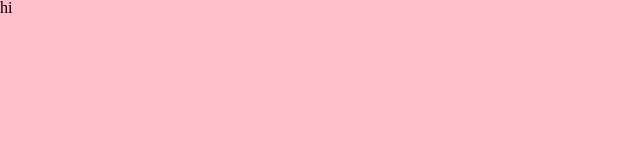
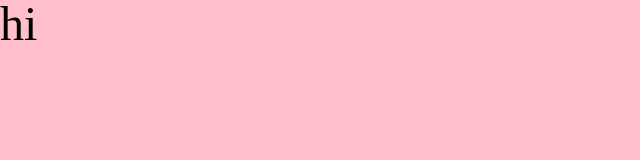
Before and after one commit to tylerschloesser/react-typescript-sandbox, a React app: page / in a window 1280 px wide. Shown: the top 160 px of the page, without its empty margins (0-640 px from the left). Built offline with nearby package versions, Linux system fonts and the light colour scheme.

Commit message:
refactor app

```diff
--- /dev/null
+++ b/src/app.sass
@@ -0,0 +1,2 @@
+.app
+  font-size: 48px
--- /dev/null
+++ b/src/app.tsx
@@ -0,0 +1,11 @@
+import * as React from 'react'
+
+import './app.sass'
+
+export const App = () => {
+  return (
+    <div className="app">
+      hi
+    </div>
+  )
+}
--- a/src/index.tsx
+++ b/src/index.tsx
@@ -1,6 +1,8 @@
 import * as React from 'react'
 import * as ReactDOM from 'react-dom'
 
+import { App } from './app'
+
 import './index.sass'
 
-ReactDOM.render(<div>hi</div>, document.getElementById('root'))
+ReactDOM.render(<App />, document.getElementById('root'))
```
